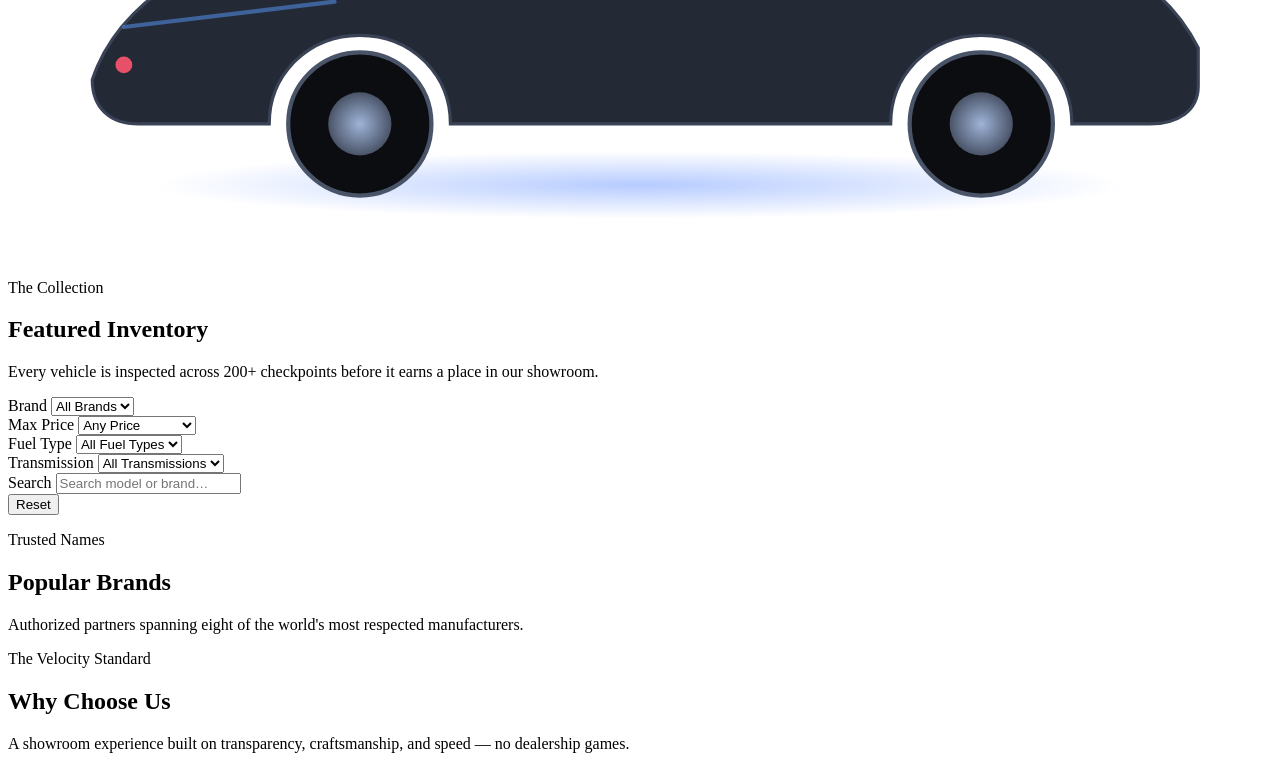
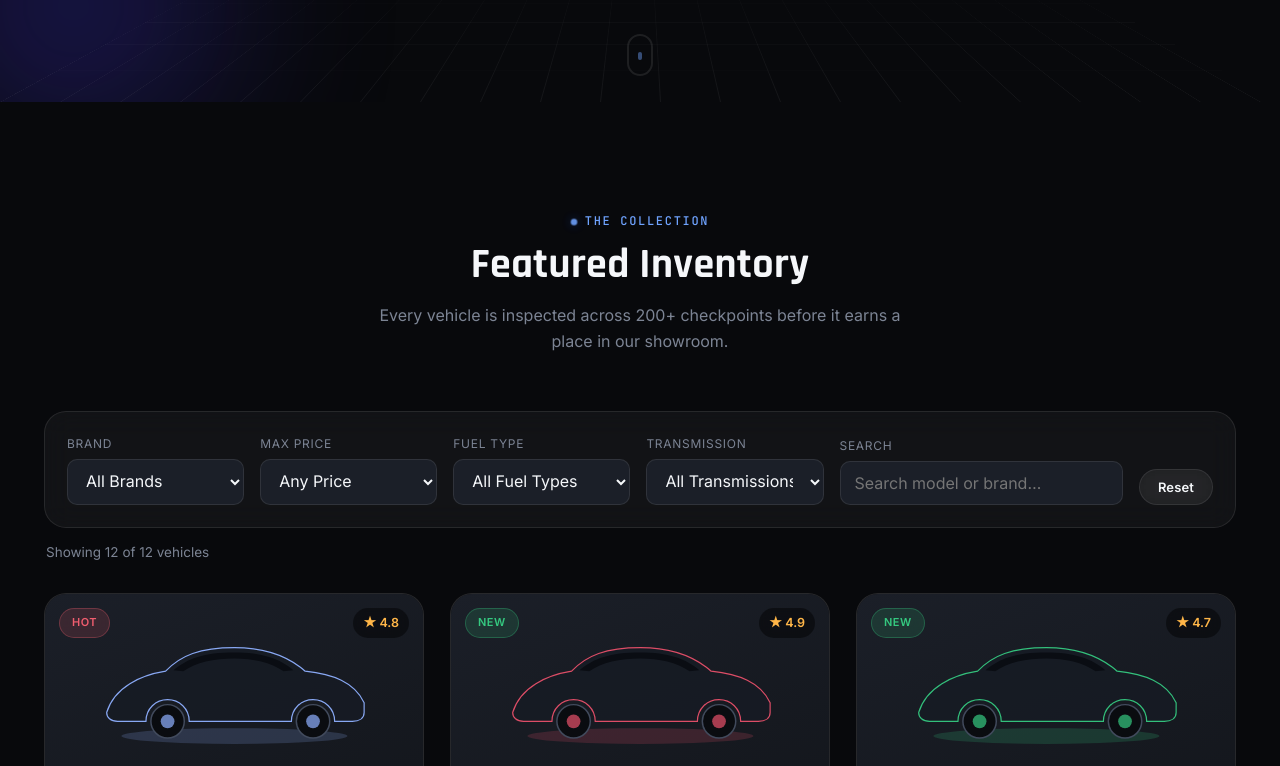
Before and after one commit to Huzaifa-Saeed152/Car-Showroom-, a plain HTML site: page index.html in a window 1280 px wide. Shown: the part 698-1464 px from the top of the page. Drawn offline with Linux system fonts and the light colour scheme.

Commit message:
Update index.html

```diff
--- a/index.html
+++ b/index.html
@@ -10,7 +10,7 @@
 <link rel="preconnect" href="https://fonts.googleapis.com">
 <link rel="preconnect" href="https://fonts.gstatic.com" crossorigin>
 <link href="https://fonts.googleapis.com/css2?family=Rajdhani:wght@500;600;700&family=Inter:wght@300;400;500;600;700&family=JetBrains+Mono:wght@400;500&display=swap" rel="stylesheet">
-<link rel="stylesheet" href="style 2.css">
+<link rel="stylesheet" href="style.css">
 </head>
 <body>
 
@@ -538,6 +538,6 @@
 
 <div class="toast" id="toast"></div>
 
-<script src="script 2.js"></script>
+<script src="script.js"></script>
 </body>
 </html>
```
